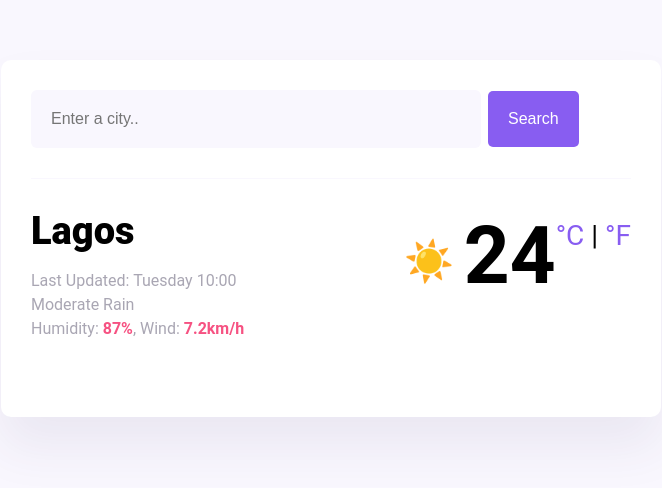
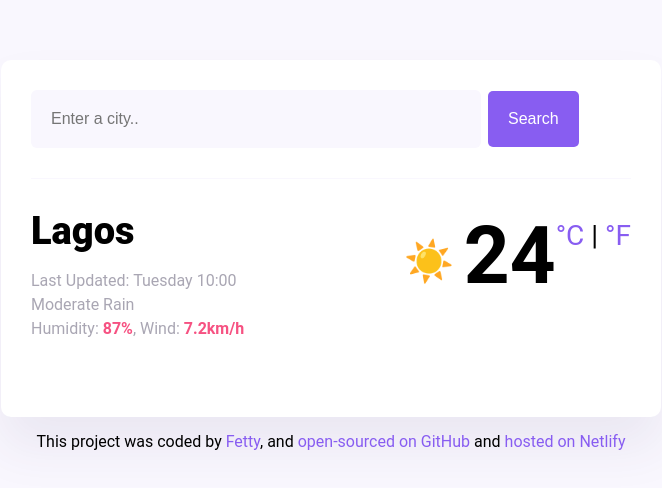
Before and after one commit to Fetty10/react-weather-app, a React (Create React App) app: page / in a window 1280 px wide. Shown: the top 488 px of the page, without its empty margins (309-971 px from the left). Built offline with nearby package versions, Linux system fonts and the light colour scheme.

Commit message:
Added footer element

```diff
--- a/src/App.css
+++ b/src/App.css
@@ -12,6 +12,7 @@ a {
   background: white;
   max-width: 600px;
   margin: 60px auto;
+  margin-bottom: 15px;
   padding: 30px;
   border-radius: 10px;
   box-shadow: 0 30px 50px rgba(65, 50, 100, 0.08);
@@ -46,7 +47,10 @@ header {
 main {
   padding: 30px 0;
 }
-
+footer {
+  text-align: center;
+  text-decoration: none;
+}
 .current-temperature {
   font-size: 48px;
 }
--- a/src/Weather.js
+++ b/src/Weather.js
@@ -7,6 +7,7 @@ export default function Weather() {
   let humidity = 87;
   let wind = 7.2;
   return (
+    <div className="Container">
       <div className="Weather">
         <header>
           <form>
@@ -46,5 +47,17 @@ export default function Weather() {
           </div>
         </main>
       </div>
+      <footer>
+        This project was coded by <a href="https://github.com/Fetty10">Fetty</a>
+        , and{" "}
+        <a href="https://github.com/Fetty10/react-weather-app">
+          open-sourced on GitHub
+        </a>{" "}
+        and{" "}
+        <a href="https://fetty-react-weather-app.netlify.app/">
+          hosted on Netlify
+        </a>
+      </footer>
+    </div>
   );
 }
```
Lines whose indentation alone changed are shown as unchanged.
